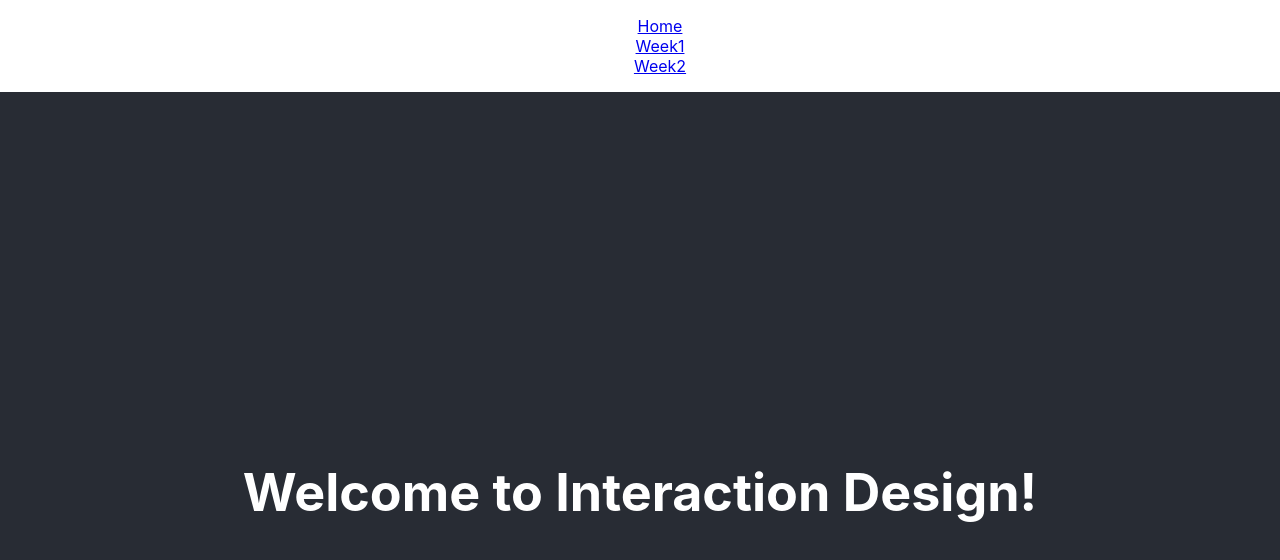
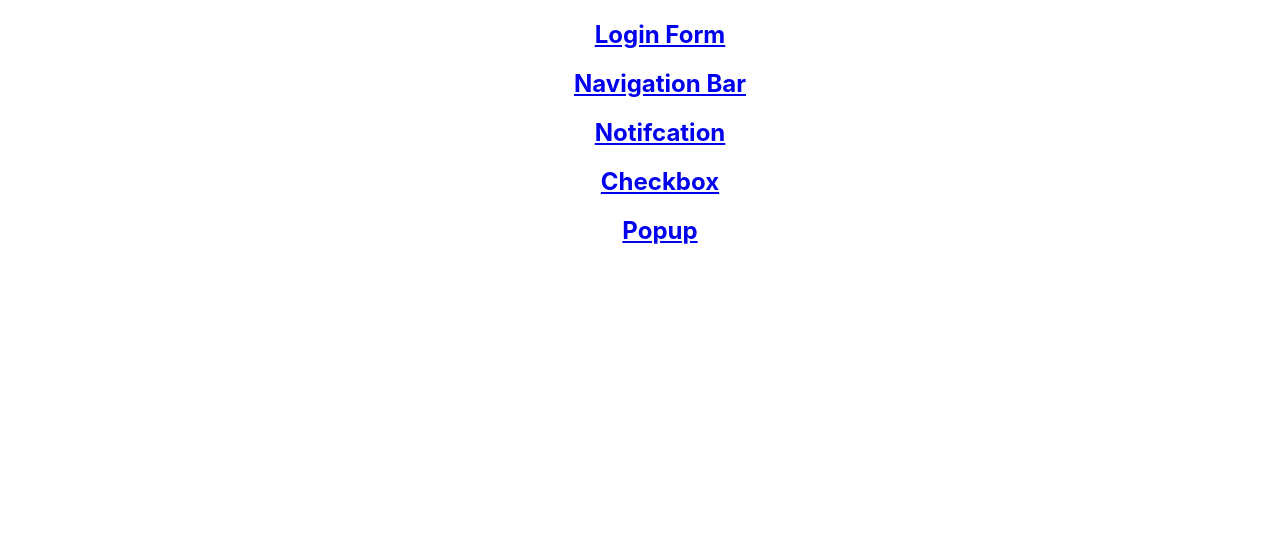
Before and after one commit to ghockin/Com525, a React (Create React App) app: page / in a window 1280 px wide. Shown: the top 560 px of the page. Built offline with nearby package versions, Linux system fonts and the light colour scheme.

Commit message:
all routes complete

```diff
--- a/src/App.js
+++ b/src/App.js
@@ -1,15 +1,23 @@
 import React from 'react';
-import { HashRouter as Router, Route, Routes, Link } from 'react-router-dom';
-import Week1 from '../src/components/week1/week1';
-import Week2 from '../src/components/week2/week2';
+import { HashRouter as Router, Route, Routes } from 'react-router-dom';
 import HomePage from '../src/components/home/home';
+//Components
+import LoginForm from './components/LoginForm/LoginForm';
+import NavigationBar from './components/NavigationBar/NavigationBar';
+import Notification from './components/Notification/Notification';
+import Checkbox from './components/Checkbox/Checkbox';
+import Popup from './components/Popup/Popup';
+
 
 function App() {
   return (
     <Router>
         <Routes>
-          <Route path="/week-1" element={<Week1 />} />
-          <Route path="/week-2" element={<Week2 />} />
+          <Route path="/LoginForm" element={<LoginForm />} />
+          <Route path="/NavigationBar" element={<NavigationBar />} />
+          <Route path="/Notification" element={<Notification />} />
+          <Route path="/Checkbox" element={<Checkbox />} />
+          <Route path="/Popup" element={<Popup />} />
           <Route path="/" element={<HomePage />} />
         </Routes>
     </Router>
--- a/src/components/Header.js
+++ b/src/components/Header.js
@@ -1,19 +1,25 @@
 import React from 'react';
 import './app.css';
-import { HashRouter as Router, Route, Routes, Link } from 'react-router-dom';
+import {Link } from 'react-router-dom';
 
 const Header = () => {
     return (
         <nav>
             <ul class="no-bullets">
                 <li>
-                    <Link to="/">Home</Link>
+                    <Link to="/LoginForm"><h1>Login Form</h1></Link>
                 </li>
                 <li>
-                    <Link to="/week-1">Week1</Link>
+                    <Link to="/NavigationBar"><h1>Navigation Bar</h1></Link>
                 </li>
                 <li>
-                    <Link to="/week-2">Week2</Link>
+                    <Link to="/Notification"><h1>Notifcation</h1></Link>
+                </li>
+                <li>
+                    <Link to="/Checkbox"><h1>Checkbox</h1></Link>
+                </li>
+                <li>
+                    <Link to="/Popup"><h1>Popup</h1></Link>
                 </li>
             </ul>
         </nav>
--- a/src/components/home/home.js
+++ b/src/components/home/home.js
@@ -5,9 +5,6 @@ const Home = () => {
   return (
     <div className="App">
       <Header />
-      <header className="App-header">
-        <h1>Welcome to Interaction Design!</h1>
-      </header>
     </div>
   );
 }
--- a/src/components/week1/week1.css
+++ /dev/null
@@ -1,38 +0,0 @@
-.App {
-  text-align: center;
-}
-
-.App-logo {
-  height: 40vmin;
-  pointer-events: none;
-}
-
-@media (prefers-reduced-motion: no-preference) {
-  .App-logo {
-    animation: App-logo-spin infinite 20s linear;
-  }
-}
-
-.App-header {
-  background-color: #282c34;
-  min-height: 100vh;
-  display: flex;
-  flex-direction: column;
-  align-items: center;
-  justify-content: center;
-  font-size: calc(10px + 2vmin);
-  color: white;
-}
-
-.App-link {
-  color: #61dafb;
-}
-
-@keyframes App-logo-spin {
-  from {
-    transform: rotate(0deg);
-  }
-  to {
-    transform: rotate(360deg);
-  }
-}
--- a/src/components/week1/week1.js
+++ /dev/null
@@ -1,16 +0,0 @@
-import React from "react";
-import './week1.css';
-import Header from '../Header';
-
-const Week1 = () => {
-  return (
-    <div className="App">
-      <Header />
-      <header className="App-header">
-        <h1>Welcome to Week1</h1>
-      </header>
-    </div>
-  );
-}
-
-export default Week1;
--- a/src/components/week2/week2.css
+++ /dev/null
@@ -1,38 +0,0 @@
-.App {
-  text-align: center;
-}
-
-.App-logo {
-  height: 40vmin;
-  pointer-events: none;
-}
-
-@media (prefers-reduced-motion: no-preference) {
-  .App-logo {
-    animation: App-logo-spin infinite 20s linear;
-  }
-}
-
-.App-header {
-  background-color: #282c34;
-  min-height: 100vh;
-  display: flex;
-  flex-direction: column;
-  align-items: center;
-  justify-content: center;
-  font-size: calc(10px + 2vmin);
-  color: white;
-}
-
-.App-link {
-  color: #61dafb;
-}
-
-@keyframes App-logo-spin {
-  from {
-    transform: rotate(0deg);
-  }
-  to {
-    transform: rotate(360deg);
-  }
-}
--- a/src/components/week2/week2.js
+++ /dev/null
@@ -1,16 +0,0 @@
-import React from "react";
-import './week2.css';
-import Header from '../Header';
-
-const Week2 = () => {
-  return (
-    <div className="App">
-      <Header />
-      <header className="App-header">
-        <h1>Welcome to Week2</h1>
-      </header>
-    </div>
-  );
-}
-
-export default Week2;
```
